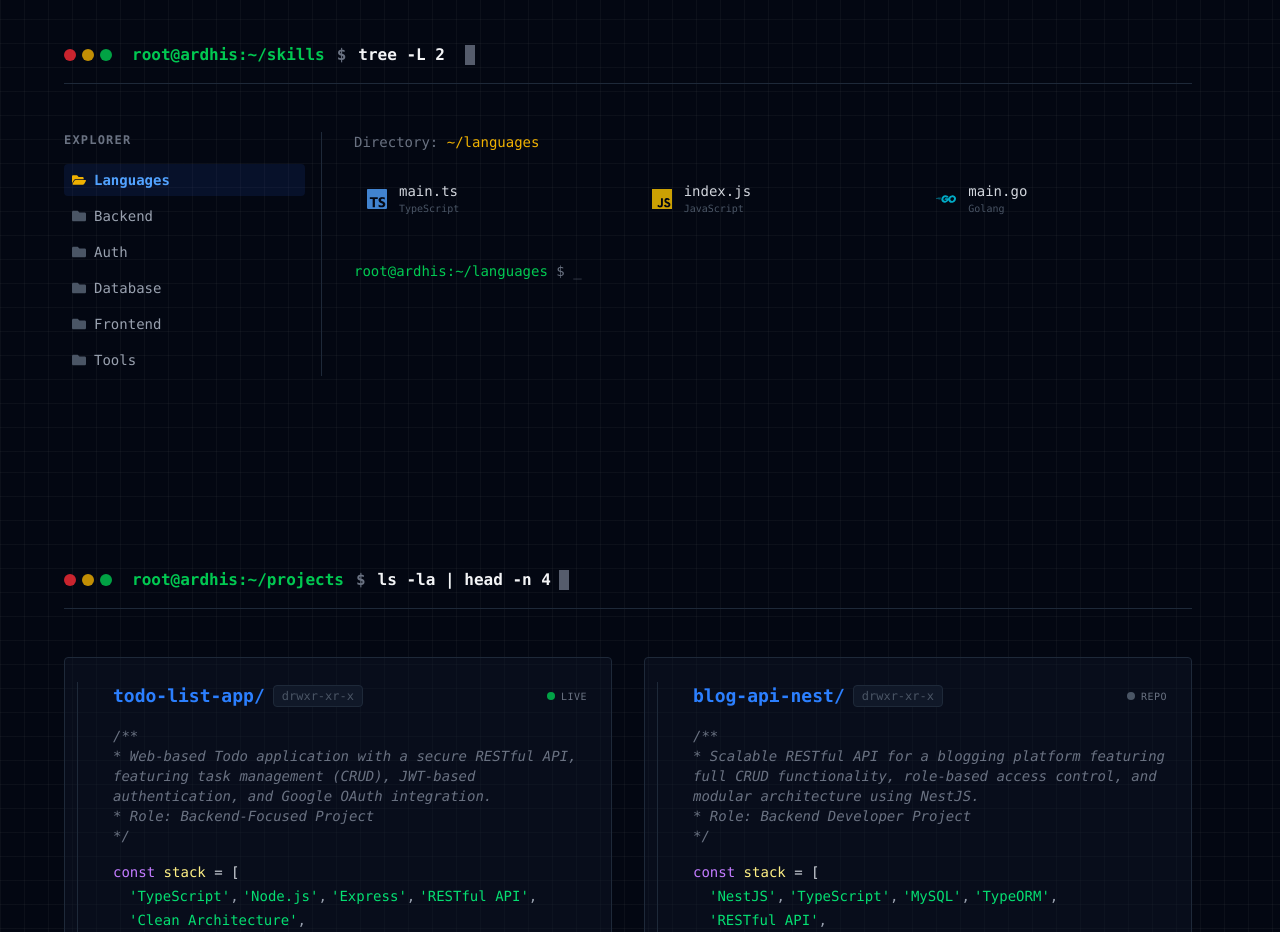
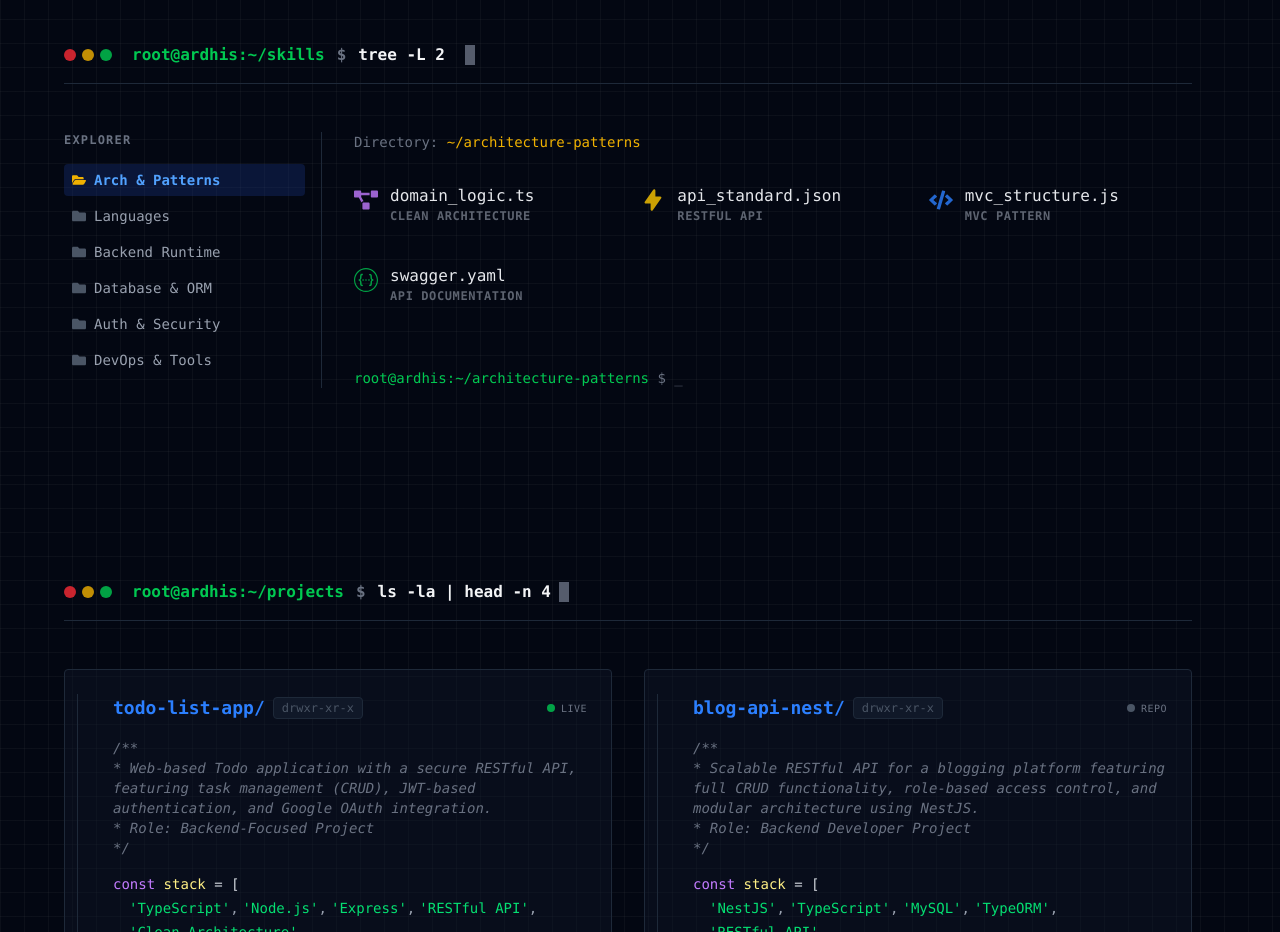
Before and after one commit to ardhisparahita/portfolio, a React (Vite) app: page / in a window 1280 px wide. Shown: the part 1640-2572 px from the top of the page. Built offline with nearby package versions, Linux system fonts and the light colour scheme.

Commit message:
fix comment

```diff
--- a/src/Pages/TechStack.tsx
+++ b/src/Pages/TechStack.tsx
@@ -11,17 +11,19 @@ import {
   SiSequelize,
   SiTypeorm,
   SiJsonwebtokens,
-  SiReact,
-  SiVite,
-  SiTailwindcss,
-  SiBootstrap,
-  SiGit,
+  SiPostman,
+  SiNestjs,
+  SiSwagger,
   SiGithub,
   SiGitlab,
-  SiPostman,
-  SiNestjs,
 } from "react-icons/si";
-import { FaFolder, FaFolderOpen } from "react-icons/fa";
+import {
+  FaFolder,
+  FaFolderOpen,
+  FaProjectDiagram,
+  FaCode,
+} from "react-icons/fa";
+import { HiLightningBolt } from "react-icons/hi";
 
 type Tech = {
   name: string;
@@ -37,6 +39,36 @@ type Category = {
 };
 
 const categories: Category[] = [
+  {
+    id: "architecture-patterns",
+    name: "Arch & Patterns",
+    techs: [
+      {
+        name: "Clean Architecture",
+        file: "domain_logic.ts",
+        icon: <FaProjectDiagram />,
+        color: "text-purple-400",
+      },
+      {
+        name: "RESTful API",
+        file: "api_standard.json",
+        icon: <HiLightningBolt />,
+        color: "text-yellow-400",
+      },
+      {
+        name: "MVC Pattern",
+        file: "mvc_structure.js",
+        icon: <FaCode />,
+        color: "text-blue-500",
+      },
+      {
+        name: "API Documentation",
+        file: "swagger.yaml",
+        icon: <SiSwagger />,
+        color: "text-green-500",
+      },
+    ],
+  },
   {
     id: "languages",
     name: "Languages",
@@ -62,7 +94,7 @@ const categories: Category[] = [
     ],
   },
   {
-    id: "backend",
+    id: "backend-runtime",
     name: "Backend Runtime",
     techs: [
       {
@@ -86,25 +118,7 @@ const categories: Category[] = [
     ],
   },
   {
-    id: "auth",
-    name: "Auth & Security",
-    techs: [
-      {
-        name: "JWT",
-        file: "auth.middleware.ts",
-        icon: <SiJsonwebtokens />,
-        color: "text-pink-500",
-      },
-      {
-        name: "Passport.js",
-        file: "passport.config.js",
-        icon: <SiPassport />,
-        color: "text-yellow-200",
-      },
-    ],
-  },
-  {
-    id: "database",
+    id: "database-orm",
     name: "Database & ORM",
     techs: [
       {
@@ -134,54 +148,36 @@ const categories: Category[] = [
     ],
   },
   {
-    id: "frontend",
-    name: "Frontend Integration",
+    id: "auth-security",
+    name: "Auth & Security",
     techs: [
       {
-        name: "React",
-        file: "App.tsx",
-        icon: <SiReact />,
-        color: "text-cyan-400",
+        name: "JWT",
+        file: "auth.middleware.ts",
+        icon: <SiJsonwebtokens />,
+        color: "text-pink-500",
       },
       {
-        name: "Vite",
-        file: "vite.config.ts",
-        icon: <SiVite />,
-        color: "text-purple-400",
-      },
-      {
-        name: "Tailwind CSS",
-        file: "tailwind.config.js",
-        icon: <SiTailwindcss />,
-        color: "text-cyan-300",
-      },
-      {
-        name: "Bootstrap",
-        file: "styles.css",
-        icon: <SiBootstrap />,
-        color: "text-purple-600",
+        name: "Passport.js",
+        file: "passport.config.js",
+        icon: <SiPassport />,
+        color: "text-yellow-200",
       },
     ],
   },
   {
-    id: "tools",
+    id: "devops-tools",
     name: "DevOps & Tools",
     techs: [
       {
-        name: "Git",
-        file: ".gitignore",
-        icon: <SiGit />,
-        color: "text-orange-500",
-      },
-      {
         name: "GitHub",
-        file: "README.md",
+        file: "repositories.md",
         icon: <SiGithub />,
         color: "text-white",
       },
       {
         name: "GitLab",
-        file: ".gitlab-ci.yml",
+        file: "ci_cd_pipeline.yml",
         icon: <SiGitlab />,
         color: "text-orange-400",
       },
@@ -196,8 +192,10 @@ const categories: Category[] = [
 ];
 
 const TechStack: React.FC = () => {
-  const [activeCategory, setActiveCategory] = useState(categories[0].id);
-  const selectedCategory = categories.find((c) => c.id === activeCategory);
+  const [activeCategoryId, setActiveCategoryId] = useState(categories[0].id);
+
+  const selectedCategory =
+    categories.find((c) => c.id === activeCategoryId) || categories[0];
 
   return (
     <section
@@ -228,50 +226,50 @@ const TechStack: React.FC = () => {
               {categories.map((cat) => (
                 <button
                   key={cat.id}
-                  onClick={() => setActiveCategory(cat.id)}
+                  onClick={() => setActiveCategoryId(cat.id)}
                   className={`
                       flex items-center gap-2 px-2 py-1.5 rounded text-sm transition-all duration-200 w-full text-left
                       ${
-                        activeCategory === cat.id
-                          ? "bg-blue-900/20 text-blue-400 font-bold"
+                        activeCategoryId === cat.id
+                          ? "bg-blue-900/30 text-blue-400 font-bold"
                           : "text-gray-400 hover:text-gray-200 hover:bg-gray-900"
                       }
                     `}
                 >
-                  {activeCategory === cat.id ? (
+                  {activeCategoryId === cat.id ? (
                     <FaFolderOpen className="text-yellow-500 shrink-0" />
                   ) : (
                     <FaFolder className="text-gray-600 shrink-0" />
                   )}
-                  <span className="truncate capitalize">{cat.id}</span>
+                  <span className="truncate">{cat.name}</span>
                 </button>
               ))}
             </div>
           </div>
 
           <div className="md:col-span-8 lg:col-span-9">
-            <div className="mb-4 text-gray-500 text-sm">
+            <div className="mb-8 text-gray-500 text-sm">
               Directory:{" "}
-              <span className="text-yellow-500">~/{activeCategory}</span>
+              <span className="text-yellow-500">~/{selectedCategory.id}</span>
             </div>
 
-            <div className="grid grid-cols-1 sm:grid-cols-2 lg:grid-cols-3 gap-4">
-              {selectedCategory?.techs.map((tech) => (
+            <div className="grid grid-cols-1 sm:grid-cols-2 lg:grid-cols-3 gap-y-10 gap-x-6">
+              {selectedCategory.techs.map((tech) => (
                 <div
                   key={tech.name}
-                  className="flex items-center gap-3 p-3 rounded border border-transparent hover:border-gray-700 hover:bg-gray-900/50 transition duration-200 group cursor-default"
+                  className="flex items-start gap-3 group cursor-default"
                 >
                   <div
-                    className={`text-xl ${tech.color} opacity-80 group-hover:opacity-100 shrink-0`}
+                    className={`text-2xl ${tech.color} opacity-80 group-hover:opacity-100 shrink-0 mt-1 transition-opacity`}
                   >
                     {tech.icon}
                   </div>
 
                   <div className="flex flex-col min-w-0">
-                    <span className="text-gray-300 group-hover:text-blue-300 transition-colors text-sm truncate font-medium">
+                    <span className="text-gray-200 group-hover:text-blue-300 transition-colors text-base truncate font-medium">
                       {tech.file}
                     </span>
-                    <span className="text-[10px] text-gray-600 truncate">
+                    <span className="text-xs text-gray-400 opacity-60 font-semibold uppercase tracking-wider">
                       {tech.name}
                     </span>
                   </div>
@@ -279,9 +277,9 @@ const TechStack: React.FC = () => {
               ))}
             </div>
 
-            <div className="mt-8 text-gray-500 text-sm">
+            <div className="mt-16 text-gray-500 text-sm">
               <span className="text-green-500">
-                root@ardhis:~/{activeCategory}
+                root@ardhis:~/{selectedCategory.id}
               </span>{" "}
               $ <span className="animate-pulse">_</span>
             </div>
```
